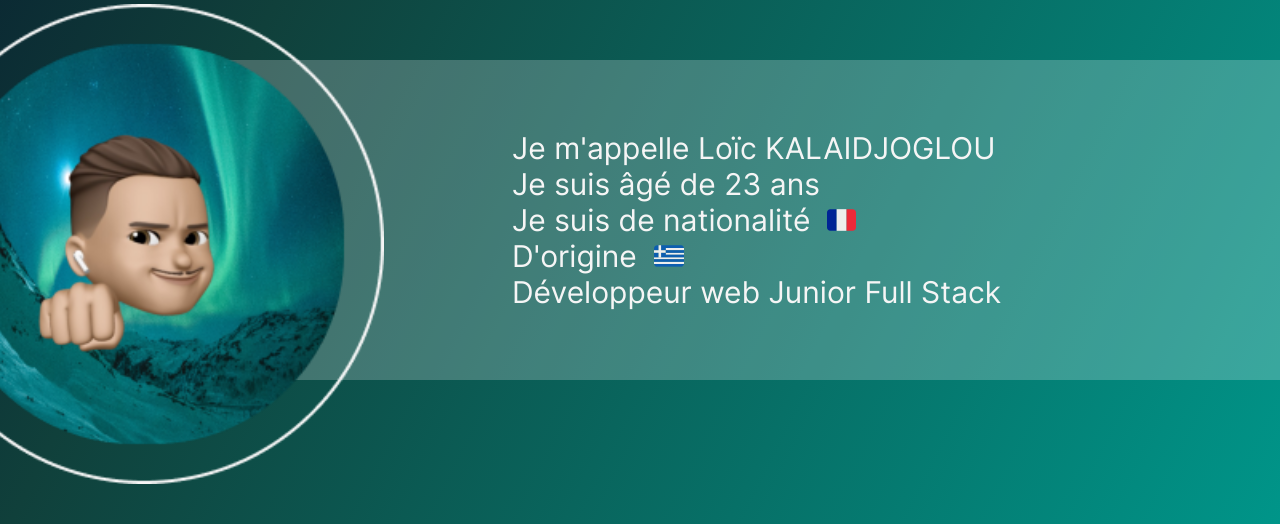
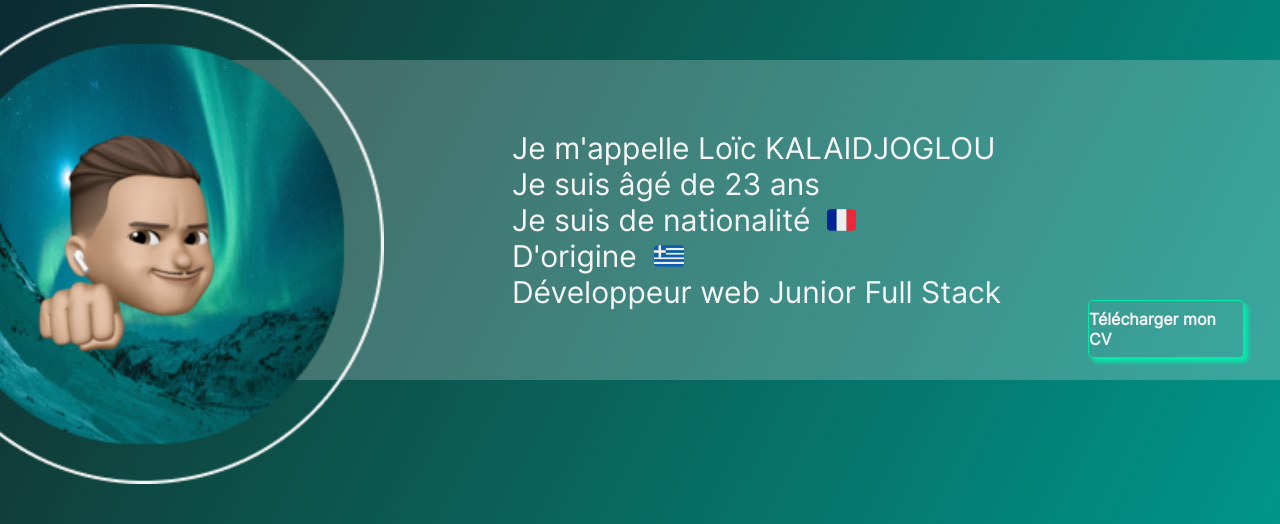
Before and after one commit to LoicKalai/portfolio, a PHP site: page / in a window 1280 px wide; the page is wider, and only the part inside the window is pictured. Shown: the part 1076-1600 px from the top of that part. Run offline with PHP 8.4, Linux system fonts and the light colour scheme.

Commit message:
Ajout du bouton 'téléchargement cv'

```diff
--- a/css/presentation.css
+++ b/css/presentation.css
@@ -55,3 +55,27 @@
 .greekflag{
     height: 30px;
 }
+.btnCV{
+    height: 7vh;
+    width: 12%;
+    font-family: "Inter_Regular";
+    font-weight: bold;
+    color: #f5f5f5;
+    position: absolute;
+    margin-top: 45%;
+    margin-left: 85%;
+    background:transparent;
+    border: 1px solid #01ECA9;
+    box-shadow: 4px 4px 4px #01ECA9;
+    border-radius: 5px;
+    display: flex;
+    align-items:center ;
+    justify-content: center;
+}
+
+.btnCV:hover{
+    border: none;
+    background-color: #01ECA9;
+    box-shadow: none;
+    color: #10403b;
+}
--- a/index.html
+++ b/index.html
@@ -61,10 +61,11 @@
                     <p class="ploic">D'origine &nbsp;<img class="greekflag" src="/assets/image/greek_flag.svg" alt="drapeau grec"</p>
                     <p class="ploic">Développeur web Junior Full Stack</p>
                 </div>
-
             </div>
         </div>
+        <a href="./assets/CV2.pdf" class="btnCV" download="CV_Loïc.pdf"><p class="pdowload">Télécharger mon CV</p></a>
 </section>
+<!----------------------------------Fin de Présentation--------------------------------------->
 
 
 <script src="./js/mouse.js"></script>
```
